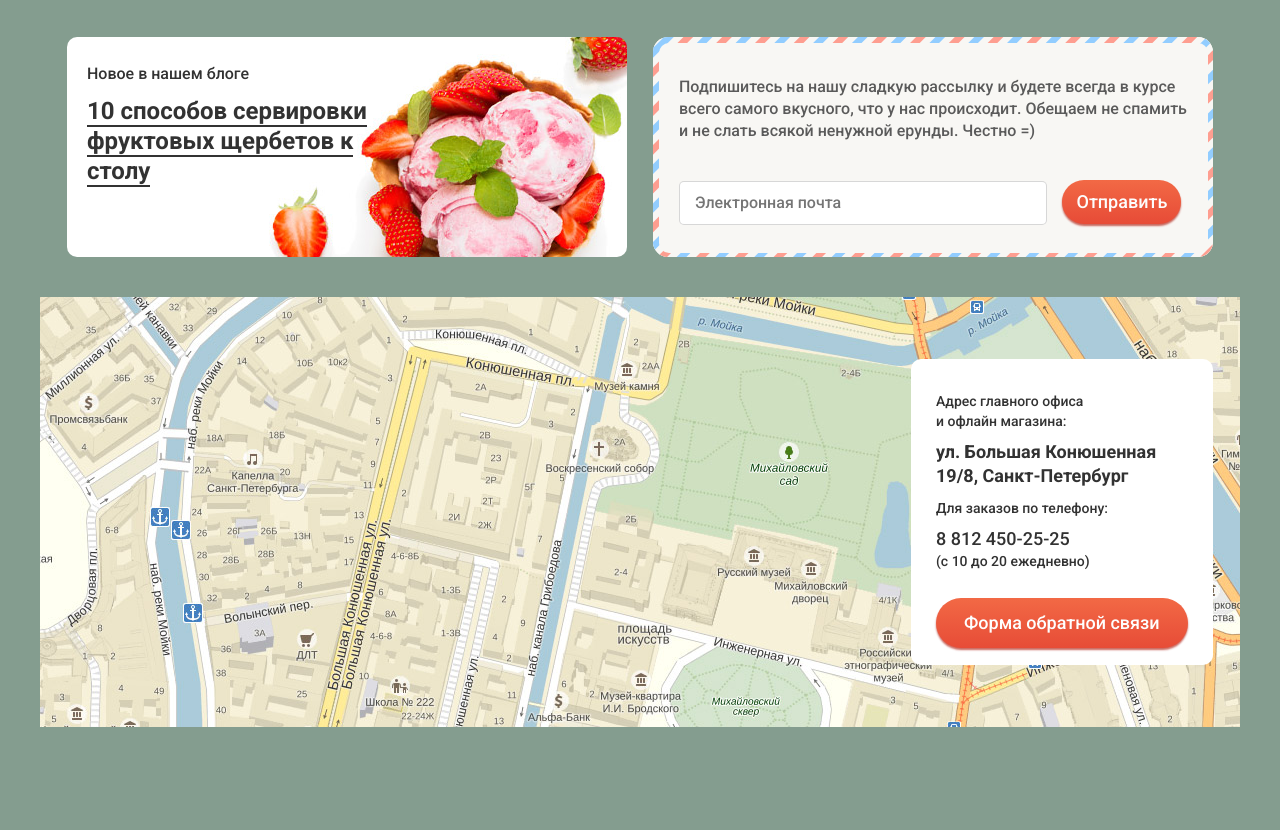
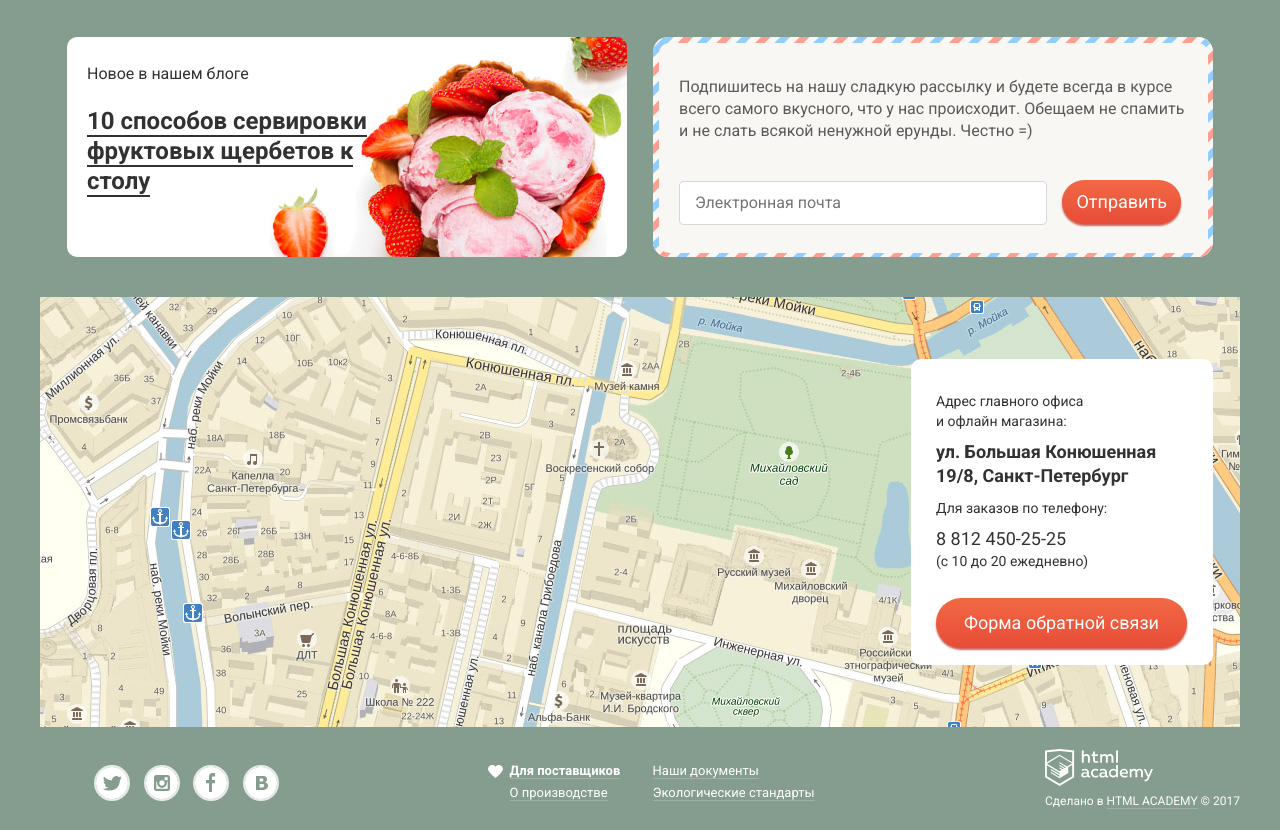
Before and after one commit to Unbronce/gllacy-project, a plain HTML site: page slider.html in a window 1280 px wide. Shown: the part 1629-2459 px from the top of the page. Before the commit the page ends 2361 px from the top, so only its background shows below. Drawn offline with Linux system fonts and the light colour scheme.

Commit message:
main page
main done

```diff
--- a/css/slider-styles.css
+++ b/css/slider-styles.css
@@ -4,7 +4,6 @@ body  {
   margin: 0;
   font-size: 18px;
   line-height: 1.2;
-
   background-color: #849d8f;
 }
 
@@ -39,7 +38,7 @@ body > input[type="radio"]  {
 
 .site-wrapper {
   min-width: 1200px;
-  min-height: 243vh;
+  /* min-height: 243vh;  */
   /*временно*/
 
 
@@ -665,11 +664,12 @@ p.time-table {
   left: 0;
 }
 
-.offers span  {
+.offers b {
   position: absolute;
   text-shadow: 1px 1px 3px rgba(49, 50, 53, 0.5);
   color: #ffffff;
   font-size: 45px;
+  font-weight: 500;
   line-height: 45px;
   bottom: 18px;
   left: 0px;
@@ -690,15 +690,18 @@ p.time-table {
 p.offers-info  {
   padding-top: 283px;
   position: static;
-  vertical-align: bottom;
+  width: 252px;
+  min-height: 37px;
   text-align: center;
-  text-decoration: underline;
-  text-decoration-color: rgba(255, 255, 255, 0.2);
   font-size: 16px;
   font-weight: 500;
   line-height: 22px;
   color: #fff;
   text-shadow: none;
+}
+
+p.offers-info span {
+  border-bottom: 2px solid rgba(255, 255, 255, 0.2);
 }
 
 .pattern  {
@@ -823,18 +826,19 @@ p.offers-info  {
   line-height: 22px;
 }
 
-.blog div {
-  width: 281px;
+.blog h3 {
+  width: 280px;
   height: 84px;
   margin-left: 20px;
 }
 
 
-.blog b {
+.blog a {
   text-align: left;
   color: #323232;
   font-size: 24px;
   line-height: 30px;
+  font-weight: 700;
   border-bottom: 2px solid #323232;
 }
 
@@ -918,11 +922,11 @@ p.offers-info  {
 .search-info  {
   position: relative;
   width: 1200px;
-  margin: 0 auto;
+  margin: 0 -27px;
+  /* margin-bottom: 18px; */
 }
 
 .map  {
-  position: absolute;
   z-index: 1;
 }
 
@@ -1001,3 +1005,121 @@ p.work {
 
 
 /* основная инфаормация */
+
+/*подвал*/
+.social {
+  list-style: none;
+  margin: 0;
+  padding: 0;
+  display: flex;
+  justify-content: space-between;
+  width: 185px;
+  margin-top: 33px;
+  margin-bottom: 29px;
+}
+
+.social li  {
+  width: 32px;
+  height: 32px;
+  border-radius: 100%;
+  background-repeat: no-repeat;
+  border: 2px solid rgba(255, 255, 255, 0.8);
+}
+
+.social li:nth-child(1) {
+  background-image: url("../img/twitter.svg");
+}
+.social li:nth-child(2) {
+  background-image: url("../img/instagram.svg");
+}
+.social li:nth-child(3) {
+  background-image: url("../img/fb.svg");
+}
+.social li:nth-child(4) {
+  background-image: url("../img/vk.svg");
+}
+
+
+.about-us {
+  list-style: none;
+  margin: 0;
+  padding: 0;
+  display: flex;
+  justify-content: space-between;
+  flex-wrap: wrap;
+  width: 305px;
+  height: 36px;
+  margin-top: 26px;
+
+}
+
+.about-us li {
+  position: relative;
+  margin: 0;
+  padding: 0;
+}
+
+.about-us li:nth-child(2) {
+  flex-basis: 162px;
+}
+
+
+.about-us a {
+  color: #ffffff;
+  font-weight: 400;
+  font-size: 13px;
+  line-height: 18px;
+  border-bottom: 1px solid rgba(255,255,255, 0.2);
+}
+
+.about-us span  {
+  font-weight: 700;
+}
+
+.about-us li:nth-child(1)::before  {
+  position: absolute;
+  content: "";
+  width: 15px;
+  height: 13px;
+  top: 7px;
+  left: -22px;
+  background-image: url("../img/heart.svg");
+  background-repeat: no-repeat;
+}
+
+.designed {
+  list-style: none;
+  margin: 0;
+  padding: 0;
+  margin-top: 17px;
+}
+
+.designed p {
+  margin: 0;
+  padding: 0;
+  width: 108px;
+  height: 39px;
+  background-image: url("../img/logo-htmlacademy.svg");
+  background-repeat: no-repeat;
+}
+
+.designed a {
+  color: #fefefe;
+  font-size: 12px;
+  font-weight: 400;
+  line-height: 18px;
+}
+
+.designed span  {
+  text-transform: uppercase;
+  border-bottom: 1px solid rgba(255,255,255, 0.2);
+}
+
+
+.footer-wrapper {
+  display: flex;
+  justify-content: space-between;
+}
+
+
+/*подвал*/
--- a/slider.html
+++ b/slider.html
@@ -3,7 +3,7 @@
 <head>
   <meta charset="UTF-8">
   <title>gllacy-slider</title>
-  <link href="https://fonts.googleapis.com/css?family=Roboto:500,700,900&amp;subset=cyrillic" rel="stylesheet">
+  <link href="https://fonts.googleapis.com/css?family=Roboto:400,500,700,900&amp;subset=cyrillic" rel="stylesheet">
   <link href="css/normalize.css" rel="stylesheet">
   <link href="css/slider-styles.css" rel="stylesheet">
 </head>
@@ -17,7 +17,7 @@
         <nav>
           <img src="img/logo.png" width="154" height="64" alt="Логотип магазина Глэйси">
           <ul class="main-navigation">
-            <li><a href="">Каталог</a>
+            <li><a href="#">Каталог</a>
               <ul class="sub-menu">
                   <li><b>Новинки</b></li>
                   <li><a href="catalog.html">Сливочное</a></li>
@@ -26,8 +26,8 @@
                   <li><a href="#">Мелорин</a></li>
               </ul>
             </li>
-            <li><a href="">Доставка и оплата</a></li>
-            <li><a href="">О компании</a></li>
+            <li><a href="#">Доставка и оплата</a></li>
+            <li><a href="#">О компании</a></li>
           </ul>
           <ul class="user-navigation">
             <li><span class="visually-hidden">Поиск</span><p></p>
@@ -107,24 +107,24 @@
         </ul>
         <ul class="offers">
           <li>
-            <span>310 ₽</span>
+            <b>310 ₽</b>
             <p>/кг</p>
-            <p class="offers-info">Сливочное с апельсиновым джемом и цитрусовой стружкой</p>
+            <p class="offers-info"><span>Сливочное с апельсиновым джемом и цитрусовой стружкой</span></p>
           </li>
           <li>
-            <span>380 ₽</span>
+            <b>380 ₽</b>
             <p>/кг</p>
-            <p class="offers-info">Cливочно-кофейное с кусочками шоколада</p>
+            <p class="offers-info"><span>Cливочно-кофейное с кусочками шоколада</span></p>
           </li>
           <li>
-            <span>355 ₽</span>
+            <b>355 ₽</b>
             <p>/кг</p>
-            <p class="offers-info">Сливочно-клубничное с присыпкой из белого шоколада</p>
+            <p class="offers-info"><span>Сливочно-клубничное с присыпкой из белого шоколада</span></p>
           </li>
           <li>
-              <span>415 ₽</span>
+              <b>415 ₽</b>
               <p>/кг</p>
-              <p class="offers-info">Сливочное крем-брюле с карамельной подливкой</p>
+              <p class="offers-info"><span>Сливочное крем-брюле с карамельной подливкой</span></p>
             </li>
         </ul>
       </section>
@@ -152,9 +152,9 @@
       <article class="blog">
         <h2 class="visually-hidden">Способы сервировки</h2>
           <p>Новое в нашем блоге</p>
-          <div>
-          <b>10 способов сервировки фруктовых щербетов к столу</b>
-          </div>
+          <h3>
+          <a href="#">10 способов сервировки фруктовых щербетов к столу</a>
+          </h3>
       </article>
       <div class="post-mail-wrapper">
         <form>
@@ -164,10 +164,6 @@
           <button>Отправить</button>
         </form>
       </div>
-      </div>
-
-    </main>
-
       </div>
       <section class="search-info">
           <h2 class="visually-hidden">Как к нам добраться</h2>
@@ -183,6 +179,32 @@
             <button>Форма обратной связи</button>
           </div>
         </section>
+    </main>
+    <footer>
+        <div class="content-wrapper">
+          <div class="footer-wrapper">
+          <ul class="social">
+            <li><a href="#"><span class="visually-hidden">Твиттер</span></a></li>
+            <li><a href="#"><span class="visually-hidden">Инстаграмм</span></a></li>
+            <li><a href="#"><span class="visually-hidden">Фейсбук</span></a></li>
+            <li><a href="#"><span class="visually-hidden">Вконтакте</span></a></li>
+          </ul>
+          <ul class="about-us">
+            <li><a href="#"><span>Для поставщиков</span></a></li>
+            <li><a href="#">Наши документы</a></li>
+            <li><a href="#">О производстве</a></li>
+            <li><a href="#">Экологические стандарты</a></li>
+          </ul>
+          <ul class="designed">
+            <li><p class="logo"></p></li>
+            <li><a href="#">Сделано в <span>html academy</span> © 2017</a></li>
+          </ul>
+        </div>
+        </div>
+      </footer>
+    </div>
+
+
   </div>
 
 </body>
```
Also changed, not shown: img/fb.svg (added), img/heart.svg (added), img/instagram.svg (added), img/logo-htmlacademy.svg (added), img/twitter.svg (added), img/vk.svg (added). Lines whose indentation alone changed are shown as unchanged.
